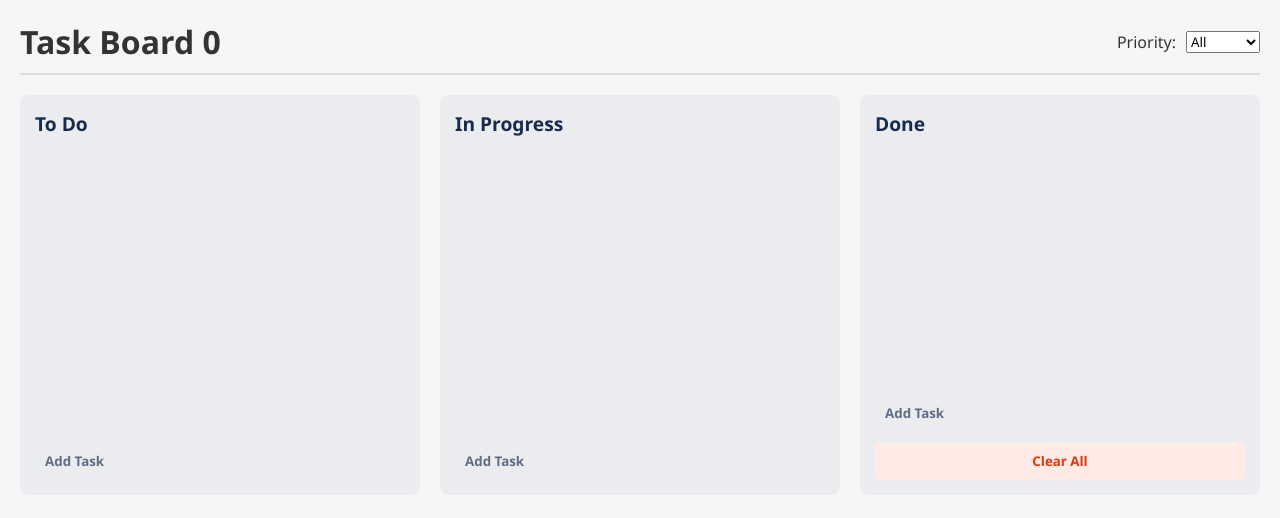
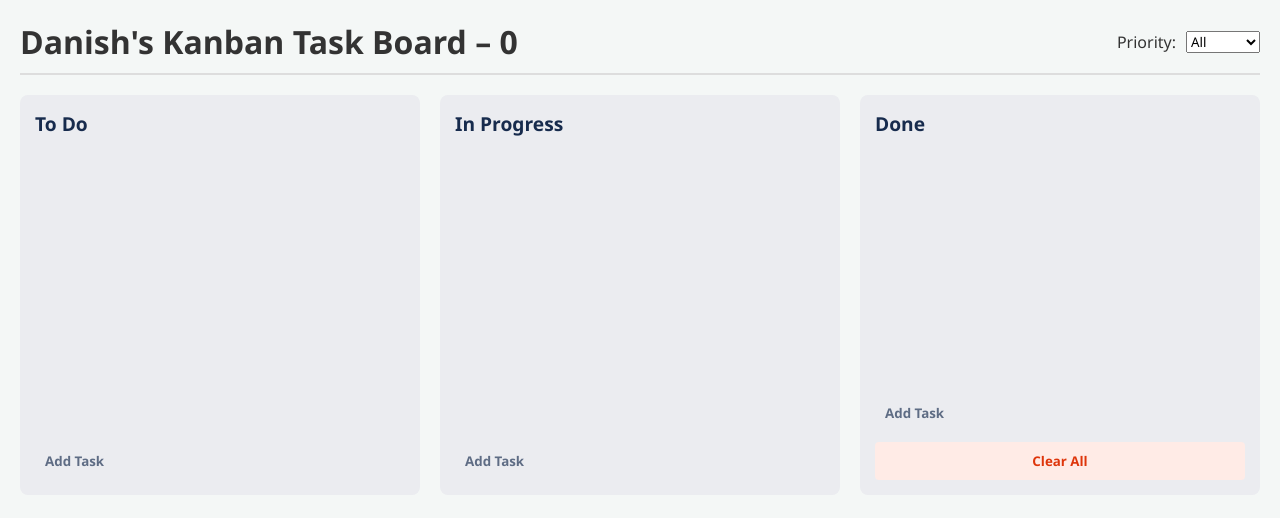
Before and after one commit to FleepyDean/lab2-kanban-task-manager, a plain HTML site: page index.html in a window 1280 px wide. Drawn offline with Linux system fonts and the light colour scheme.

Commit message:
Add name in page's title

```diff
--- a/index.html
+++ b/index.html
@@ -8,7 +8,7 @@
 </head>
 <body>
     <header>
-        <h1>Task Board <span id="task-counter">0</span></h1>
+        <h1>Danish's Kanban Task Board – <span id="task-counter">0</span></h1>
 
         <div class="filter-container">
             <label for="priority-filter">Priority:</label>
```
